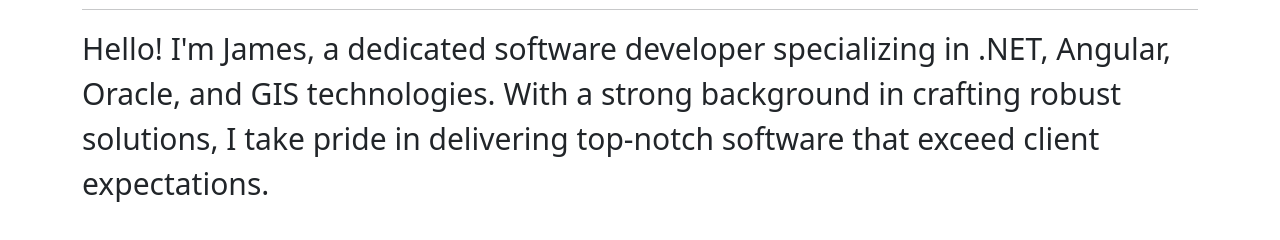
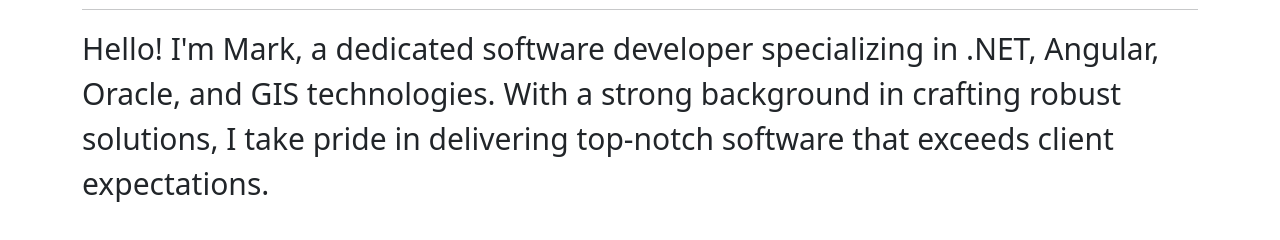
Before and after one commit to kennedyj295/Personal_Site, a website: page index.html in a window 1280 px wide. Shown: the part 346-586 px from the top of the page. Drawn offline with nearby package versions, Linux system fonts and the light colour scheme.

Commit message:
fixed typo in main page

```diff
--- a/index.html
+++ b/index.html
@@ -3,7 +3,7 @@
 <head>
     <meta charset="UTF-8">
     <meta name="viewport" content="width=device-width, initial-scale=1.0">
-    <title>Document</title>
+    <title>Mark Kennedy</title>
     <link rel="stylesheet" href="./node_modules/bootstrap/dist/css/bootstrap.min.css">
     <link rel="stylesheet" href="./styles.css">
 </head>
@@ -21,8 +21,8 @@
             <h1>Welcome!</h1>
             <hr>
             <p>
-              Hello! I'm James, a dedicated software developer specializing in .NET, Angular, Oracle, and GIS technologies.
-              With a strong background in crafting robust solutions, I take pride in delivering top-notch software that exceed client expectations.
+              Hello! I'm Mark, a dedicated software developer specializing in .NET, Angular, Oracle, and GIS technologies.
+              With a strong background in crafting robust solutions, I take pride in delivering top-notch software that exceeds client expectations.
             </p>
           </div>
         </div>
```
Also changed, not shown: aboutme.html (+1 -1 lines), links.html (+1 -1 lines).
